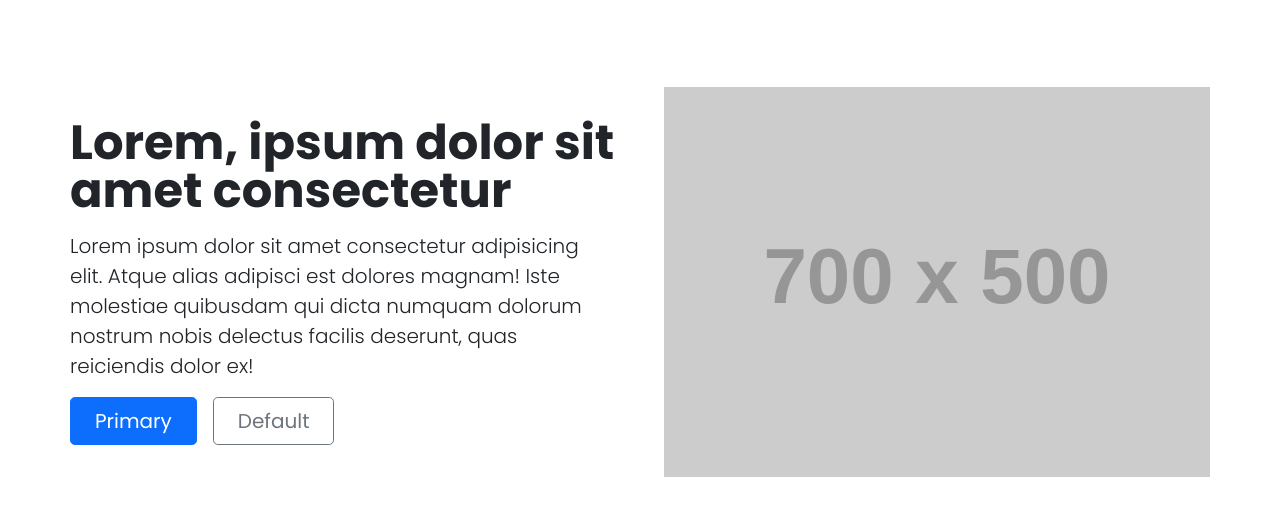
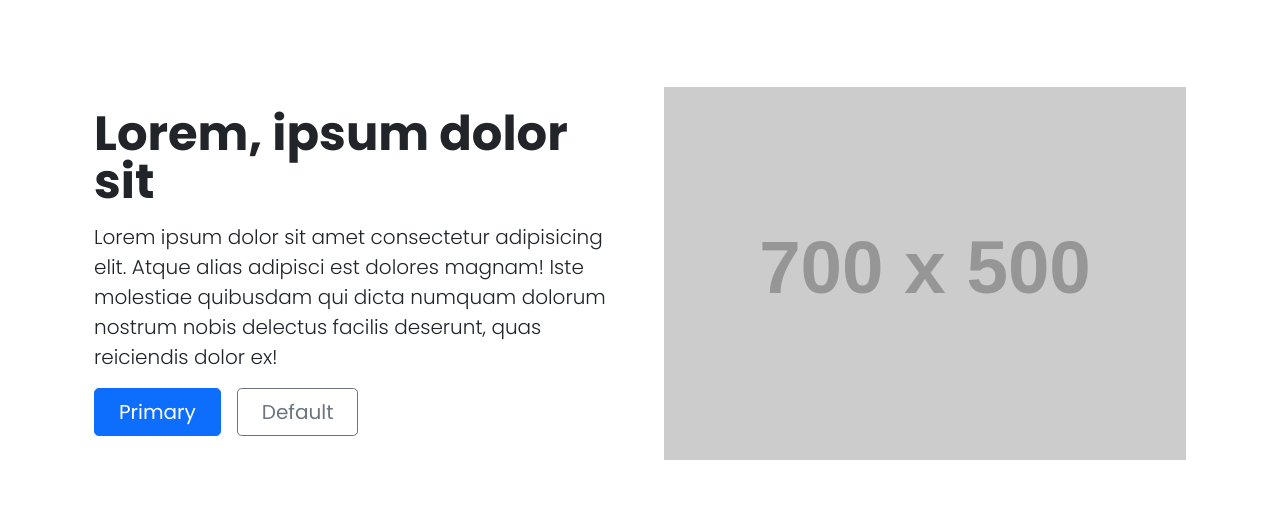
Before and after one commit to w-milan/template-design, a website: page index.html in a window 1280 px wide. Shown: the part 95-610 px from the top of the page. Drawn offline with nearby package versions, Linux system fonts and the light colour scheme; placeholder pictures from the web are drawn by us.

Commit message:
Hero section

```diff
--- a/index.html
+++ b/index.html
@@ -44,13 +44,13 @@
   </nav>
 
   <section id="hero">
-    <div class="container col-xxl-8 px-0 py-5">
+    <div class="container col-xxl-8 px-4 py-2 py-xl-5">
       <div class="row flex-lg-row-reverse align-items-center g-5 py-5">
         <div class="col-10 col-sm-8 col-lg-6">
           <img src="https://placehold.co/700x500/000/fff/?text=Image+700x500&font=montserrat" class="d-block mx-lg-auto img-fluid" alt="Hero image" width="700" height="500" loading="lazy">
         </div>
         <div class="col-lg-6">
-          <h1 class="display-5 fw-bold lh-1 mb-3">Lorem, ipsum dolor sit amet consectetur</h1>
+          <h1 class="display-5 fw-bold lh-1 mb-3">Lorem, ipsum dolor sit</h1>
           <p class="lead">Lorem ipsum dolor sit amet consectetur adipisicing elit. Atque alias adipisci est dolores magnam! Iste molestiae quibusdam qui dicta numquam dolorum nostrum nobis delectus facilis deserunt, quas reiciendis dolor ex!</p>
           <div class="d-grid gap-2 d-md-flex justify-content-md-start">
             <button type="button" class="btn btn-primary btn-lg px-4 me-md-2">Primary</button>
```
